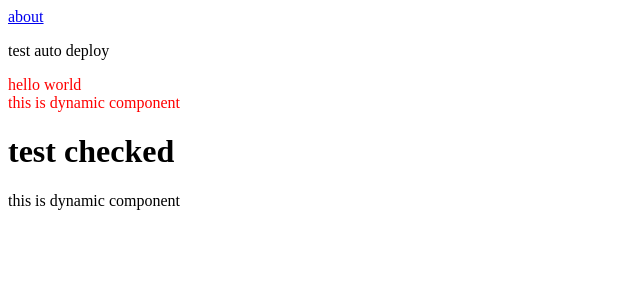
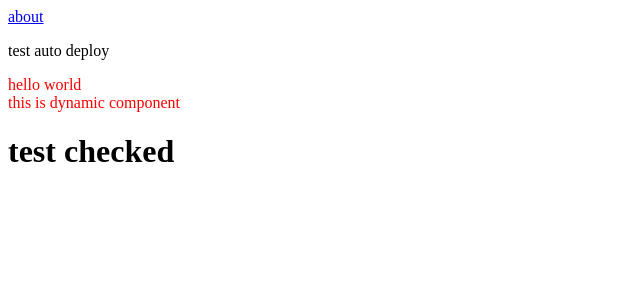
Before and after one commit to simpsons01/104-webpack-university, a Vue app: page / in a window 1280 px wide. Shown: the top 300 px of the page, without its empty margins (0-640 px from the left). Built offline with nearby package versions, Linux system fonts and the light colour scheme.

Commit message:
del foo component

```diff
--- a/src/views/Index.vue
+++ b/src/views/Index.vue
@@ -2,7 +2,7 @@
   <div>
     <HelloWorld />
     <h1>test checked</h1>
-    <Foo />
+    <!-- <Foo /> -->
   </div>
 </template>
 
```
